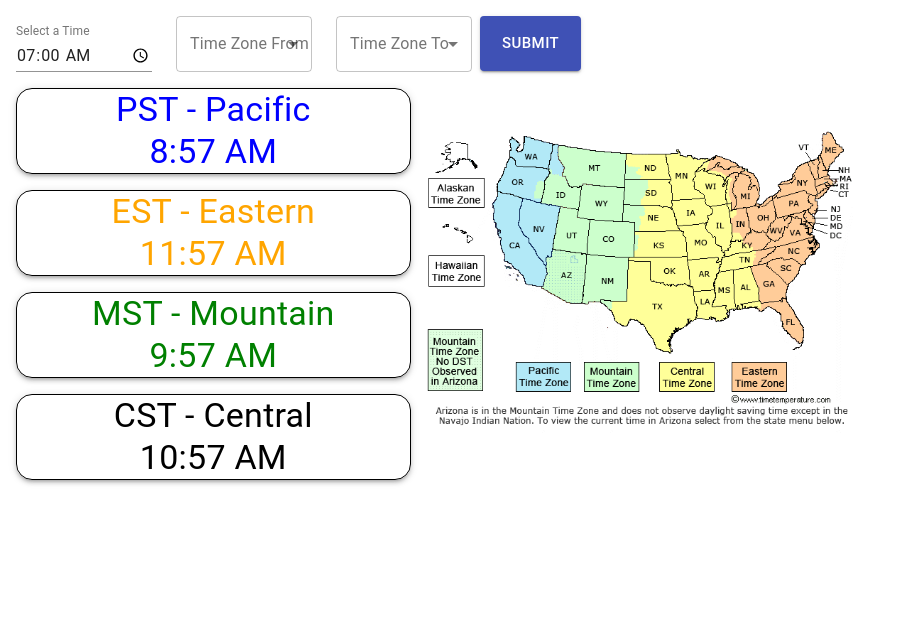
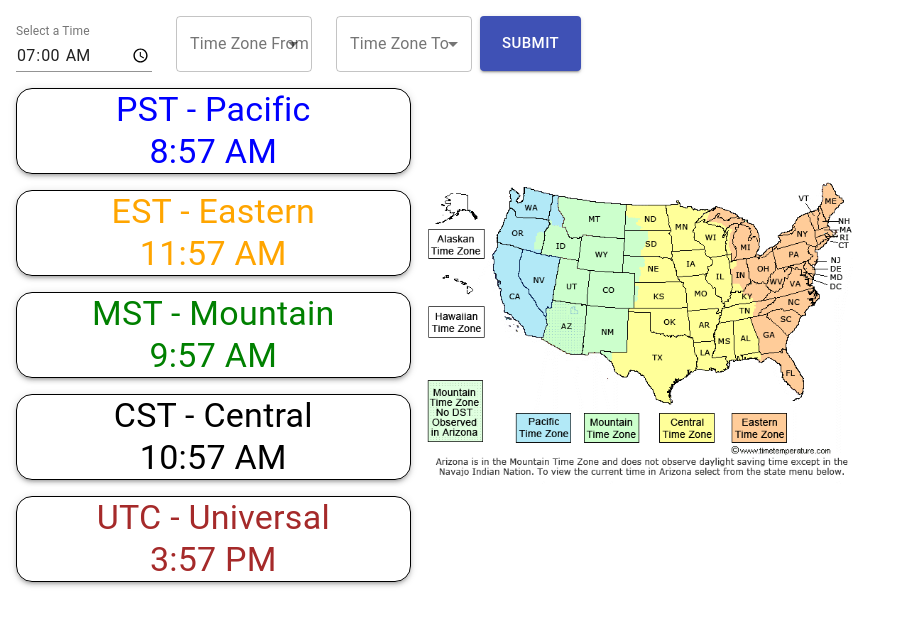
Before and after one commit to kcdhopkins/time-zone-manager, a React (Create React App) app: page / in a window 1280 px wide. Shown: the top 626 px of the page, without its empty margins (0-901 px from the left). Built offline with nearby package versions, Linux system fonts and the light colour scheme.

Commit message:
added utc time

```diff
--- a/src/App.js
+++ b/src/App.js
@@ -1,42 +1,56 @@
-import { Box, Grid, Typography } from "@material-ui/core"
-import { makeStyles } from '@material-ui/core/styles'
-import { useEffect, useState } from "react"
-import './index.css'
-import img from '../src/images/united-states-time-zone-map.gif'
-import TimeZoneManager from "./components/timezone-converter/"
-import _ from "lodash"
-const moment = require('moment-timezone')
+import { Box, Grid, Typography } from "@material-ui/core";
+import { makeStyles } from "@material-ui/core/styles";
+import { useEffect, useState } from "react";
+import "./index.css";
+import img from "../src/images/united-states-time-zone-map.gif";
+import TimeZoneManager from "./components/timezone-converter/";
+import _ from "lodash";
+const moment = require("moment-timezone");
 
 const useStyles = makeStyles((theme) => ({
   timeform: {
-    width: '40vw',
-  }
+    width: "40vw",
+  },
 }));
 
 function App() {
-  const [time, setTime] = useState([])
-  const [customTime, setCustomTime] = useState({})
-  const classes = useStyles()
-  useEffect(()=>{
-    const myTimer = setInterval(()=>{
-      const PSTtime = moment().tz('America/Los_Angeles').format('h:mm A')
-      const ESTtime = moment().tz('America/New_York').format('h:mm A')
-      const MSTtime = moment().tz('America/Denver').format('h:mm A')
-      const CSTtime = moment().tz('America/Chicago').format('h:mm A')
+  const [time, setTime] = useState([]);
+  const [customTime, setCustomTime] = useState({});
+  const classes = useStyles();
+  useEffect(() => {
+    const myTimer = setInterval(() => {
+      const PSTtime = moment().tz("America/Los_Angeles").format("h:mm A");
+      const ESTtime = moment().tz("America/New_York").format("h:mm A");
+      const MSTtime = moment().tz("America/Denver").format("h:mm A");
+      const CSTtime = moment().tz("America/Chicago").format("h:mm A");
+      const UTCtime = moment.utc(moment()).format("h:mm A");
 
-      if(_.isEmpty(customTime)){
-        setTime([{time: PSTtime, zone:"PST - Pacific", color: "blue"}, {time:ESTtime, zone: "EST - Eastern", color: "orange"}, {time:MSTtime, zone:"MST - Mountain", color: "green"}, {time:CSTtime, zone:"CST - Central", color:"black"}])
-      } else{
-        setTime([customTime, {time: PSTtime, zone:"PST - Pacific", color: "blue"}, {time:ESTtime, zone: "EST - Eastern", color: "orange"}, {time:MSTtime, zone:"MST - Mountain", color: "green"}, {time:CSTtime, zone:"CST - Central", color:"black"}])
+      if (_.isEmpty(customTime)) {
+        setTime([
+          { time: PSTtime, zone: "PST - Pacific", color: "blue" },
+          { time: ESTtime, zone: "EST - Eastern", color: "orange" },
+          { time: MSTtime, zone: "MST - Mountain", color: "green" },
+          { time: CSTtime, zone: "CST - Central", color: "black" },
+          { time: UTCtime, zone: "UTC - Universal", color: "brown" },
+        ]);
+      } else {
+        setTime([
+          customTime,
+          { time: PSTtime, zone: "PST - Pacific", color: "blue" },
+          { time: ESTtime, zone: "EST - Eastern", color: "orange" },
+          { time: MSTtime, zone: "MST - Mountain", color: "green" },
+          { time: CSTtime, zone: "CST - Central", color: "black" },
+          { time: UTCtime, zone: "UTC - Universal", color: "brown" },
+        ]);
       }
-    }, 1000)
-    return ()=>clearInterval(myTimer)
-  })
+    }, 1000);
+    return () => clearInterval(myTimer);
+  });
 
   return (
-    <div style={{widht: "100%", height:"100%"}}>
-      <Grid container justifyItems="center" alignItems="center">
-        <Grid container xs = {12}>
+    <div style={{ widht: "100%", height: "100%" }}>
+      <Grid container justifyItems='center' alignItems='center'>
+        <Grid container xs={12}>
           <Grid item xs={12} md={6}>
             <TimeZoneManager
               classes={classes}
@@ -46,21 +60,31 @@ function App() {
           </Grid>
         </Grid>
         <Grid item xs={12} md={4}>
-          {time.map( (timeObj, index) => {
+          {time.map((timeObj, index) => {
             return (
-              <Box key = {`time-${index}`} component="div" justifyItems="center" alignItems="center" borderRadius={16} border={1} display="flex" flexDirection="column" m={2} boxShadow={3}>
-                <Typography variant="h4" style={{color:timeObj.color}}>
+              <Box
+                key={`time-${index}`}
+                component='div'
+                justifyItems='center'
+                alignItems='center'
+                borderRadius={16}
+                border={1}
+                display='flex'
+                flexDirection='column'
+                m={2}
+                boxShadow={3}>
+                <Typography variant='h4' style={{ color: timeObj.color }}>
                   {timeObj.zone}
                 </Typography>
-                <Typography variant="h4" style={{color:timeObj.color}}>
+                <Typography variant='h4' style={{ color: timeObj.color }}>
                   {timeObj.time}
                 </Typography>
-              </Box>)
-            })
-          }
+              </Box>
+            );
+          })}
         </Grid>
         <Grid item xs={12} md={4}>
-          <img src = {img} alt="timezone_map" style={{width: "100%"}}/>
+          <img src={img} alt='timezone_map' style={{ width: "100%" }} />
         </Grid>
       </Grid>
     </div>
--- a/src/components/timezone-converter/TimezoneSelections.js
+++ b/src/components/timezone-converter/TimezoneSelections.js
@@ -5,7 +5,8 @@ const TIMEZONES = {
     "PST":'America/Los_Angeles',
     "EST":'America/New_York',
     "MST":'America/Denver',
-    "CST":'America/Chicago'
+    "CST":'America/Chicago',
+    "UTC": "UTC"
 }
 
 const TimezoneSelections = ({values, onChange}) => {
@@ -30,6 +31,7 @@ const TimezoneSelections = ({values, onChange}) => {
                             <option value={TIMEZONES.EST}>EST - Eastern</option>
                             <option value={TIMEZONES.MST}>MST - Mountain</option>
                             <option value={TIMEZONES.CST}>CST - Central</option>
+                            <option value={TIMEZONES.UTC}>UTC - Universal</option>
                         </Select>
                     </FormControl>
                 </Box>
@@ -53,6 +55,7 @@ const TimezoneSelections = ({values, onChange}) => {
                             <option value={TIMEZONES.EST}>EST - Eastern</option>
                             <option value={TIMEZONES.MST}>MST - Mountain</option>
                             <option value={TIMEZONES.CST}>CST - Central</option>
+                            <option value={TIMEZONES.UTC}>UTC - Universal</option>
                         </Select>
                     </FormControl>
                 </Box>
--- a/src/components/timezone-converter/index.js
+++ b/src/components/timezone-converter/index.js
@@ -10,14 +10,16 @@ const TIMEZONES = {
     "PST":'America/Los_Angeles',
     "EST":'America/New_York',
     "MST":'America/Denver',
-    "CST":'America/Chicago'
+    "CST":'America/Chicago',
+    "UTC": "UTC"
 }
 
 const ABBR = {
     "America/Los_Angeles":'Pacific',
     "America/New_York":'Eastern',
     "America/Denver":'Mountain',
-    "America/Chicago":'Central'
+    "America/Chicago":'Central',
+    "UTC": "Universal"
 }
 
 const InputField = ({setCustomTime}) => {
```
Lines whose indentation alone changed are shown as unchanged.
